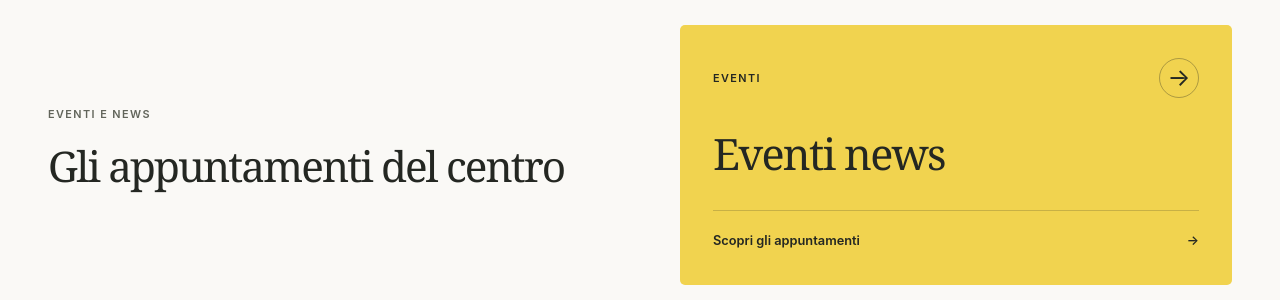
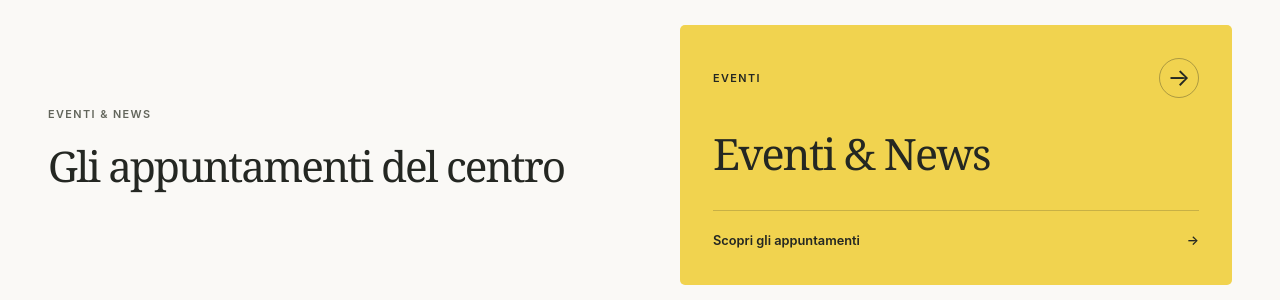
Before and after one commit to centrodh-unisalento/centrodh-unisalento.github.io, a Jekyll site: the page built from index.html, in a window 1280 px wide. Shown: the part 1241-1541 px from the top of the page. Built offline with Jekyll 4.4.1, drawn with Linux system fonts in a browser that asks for light colours.

Commit message:
Fix typo in 'Eventi e news' to 'Eventi & News'

```diff
--- a/index.html
+++ b/index.html
@@ -29,12 +29,12 @@ title: Umanesimo e digitale, in dialogo
 
 <section id="eventi" class="content-section feature-section" aria-labelledby="eventi-title">
   <div>
-    <p class="eyebrow">Eventi e news</p>
+    <p class="eyebrow">Eventi & News</p>
     <h2 id="eventi-title">Gli appuntamenti del centro</h2>
   </div>
   <a class="feature-link" href="{{ '/eventi/' | relative_url }}">
     <span class="feature-card-top"><span class="eyebrow">Eventi</span><span class="feature-arrow" aria-hidden="true">→</span></span>
-    <span class="feature-link-title">Eventi news</span>
+    <span class="feature-link-title">Eventi & News</span>
     <span class="feature-card-bottom">Scopri gli appuntamenti <span aria-hidden="true">→</span></span>
   </a>
 </section>
```
